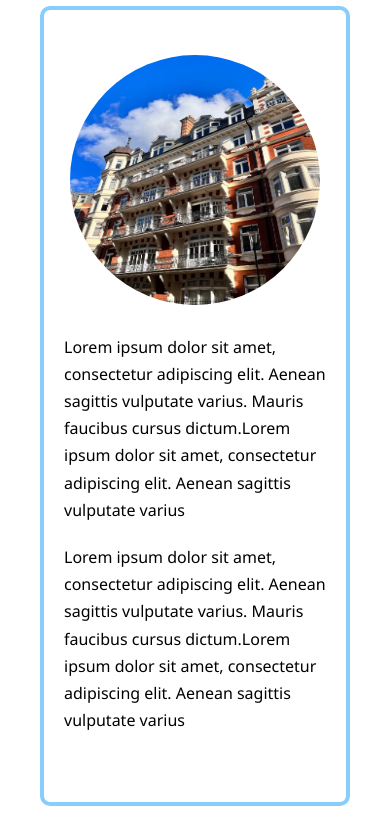
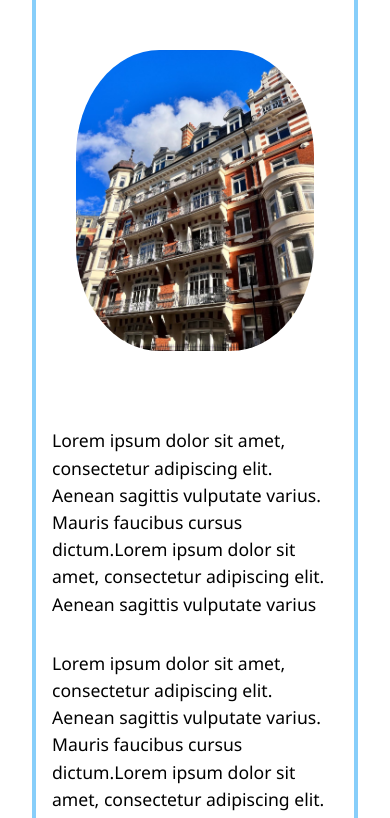
Before and after one commit to surya74697873/Hotel-Website, a plain HTML site: page pages/about.html in a window 390 px wide. Shown: the part 161-979 px from the top of the page. Drawn offline with Linux system fonts and the light colour scheme.

Commit message:
after responsively changed the about page

```diff
--- a/pages/about.html
+++ b/pages/about.html
@@ -29,7 +29,6 @@
 </header>
 
 <section id="about">
-  <div class="about-info">
     <h3><span class="primary-text">About</span> Hotel BT</h3>
     <div class="right-left">
     <div class="left">
@@ -38,7 +37,6 @@
     <div class="right">
       <p>Lorem ipsum dolor sit amet, consectetur adipiscing elit. Aenean sagittis vulputate varius. Mauris faucibus cursus dictum.Lorem ipsum dolor sit amet, consectetur adipiscing elit. Aenean sagittis vulputate varius</p>
       <p>Lorem ipsum dolor sit amet, consectetur adipiscing elit. Aenean sagittis vulputate varius. Mauris faucibus cursus dictum.Lorem ipsum dolor sit amet, consectetur adipiscing elit. Aenean sagittis vulputate varius </p>
-    </div>
     </div>
   </div>
 </section>
--- a/style/main.css
+++ b/style/main.css
@@ -163,7 +163,7 @@ footer{
   color: #fff;
 }
 
-/*About Page
+/*About Page 1st correction
 #about .about-info {
   display: flex;
   border: 2px solid black;
@@ -202,6 +202,7 @@ footer{
 
 */
 
+ /*  about info section is not resposible
 #about h3{
   font-size: 2.5rem;
   margin-top: 33px;
@@ -237,6 +238,46 @@ footer{
   position: relative;
   top: 45px;
 }
+*/
+#about{
+  padding: 2rem;
+  box-sizing: border-box;
+}
+#about h3{
+  font-size: 2.5rem;
+  margin-bottom: 20px;
+}
+
+#about .right-left{
+  display: flex;
+  border: 4px solid lightskyblue;
+}
+
+#about .right-left .left{
+  display: flex;
+  justify-content: center;
+  align-items:  center;
+  max-width:40%;
+}
+
+#about .right-left .left img{
+  width: 70%;
+  height: 70%;
+  border-radius: 35%;
+}
+
+#about .right-left .right{
+  display: flex;
+  justify-content: center;
+  vertical-align: center ;
+  flex-direction: column;
+  width: 70%;
+}
+#about .right-left .right p{
+  font-size: 1.5em;
+  font-stretch: 1rem;
+  margin: 1rem;
+}
 
 #testimonials {
   background: url("../images/test-bg1.jpg") no-repeat center center/cover;
@@ -266,7 +307,7 @@ footer{
 .testimonial p{
   color: #fff;
   padding-left: 20px;
-  font-size: 1rem;
+  font-size: 1.1rem;
 }
 
 /*form*/
@@ -329,7 +370,7 @@ footer{
     left: 0px;
     bottom: 66.5%;
     transition-property: width, height, background, position;
-    transition-duration: .9s;
+    transition-duration: .7s;
     transition-timing-function: ease-in;
   }
   ul li{
@@ -338,14 +379,14 @@ footer{
   ul li a {
     opacity: 0;
     transition-property: text, background, height, width, opacity ;
-    transition-duration: .8s;
+    transition-duration: .5s;
     transition-timing-function: ease-in;
   }
 
   .visibility {
     opacity: 1;
     transition-property: text, background, height, width, opacity ;
-    transition-duration: .9s;
+    transition-duration: .5s;
     transition-timing-function: ease-in;
   }
   .visible{
@@ -359,7 +400,7 @@ footer{
     bottom: 66.5%;
     z-index: 1;
     transition-property: width, height, background;
-    transition-duration: .9s;
+    transition-duration: .7s;
     transition-timing-function: ease-in;
 
   }
@@ -388,8 +429,7 @@ footer{
   }
 
 
-
-  /* About */
+  /* About   old version  without resposible
 
   #about .about-info .right-left{
     display: block;
@@ -400,6 +440,33 @@ footer{
     width: 250px;
     height: 250px;
   }
+  */
+  #about .right-left{
+    display: block;
+  }
+
+#about .right-left .left{
+    max-width:100%;
+    height: 50vh;
+    padding: 10px;
+  }
+
+  #about .right-left .left img{
+    width: 80%;
+    height: 75%;
+  }
+
+  #about .right-left .right{
+    display: grid;
+    justify-content: center;
+    place-items: center;
+    width: 100%;
+  }
+
+  #about .right-left .right p{
+    font-size: 1.1rem;
+  }
+
   #testimonials{
     height: 800px;
   }
@@ -415,7 +482,7 @@ footer{
   }
 
   .testi-container p{
-    font-size: 14px;
+    font-size: 15px;
   }
 
 
```
